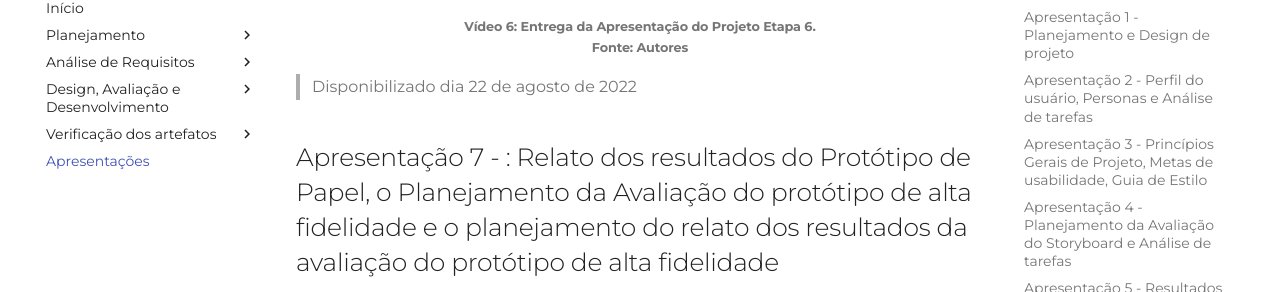
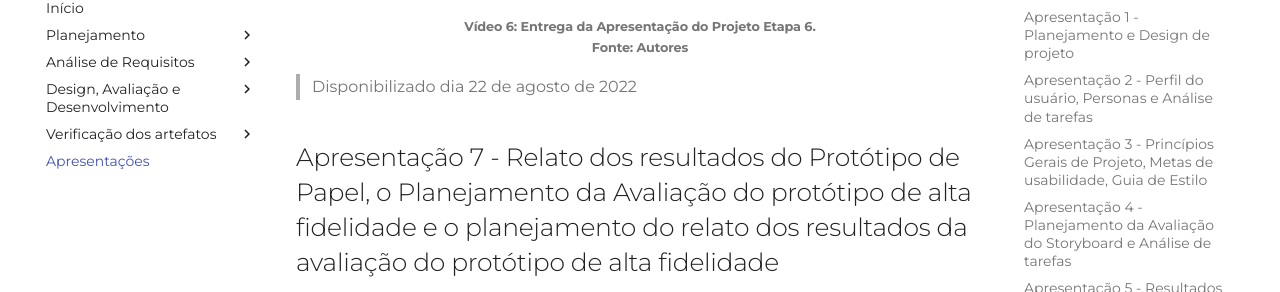
Before and after one commit to Mateusvff/2022.1-Faculdade-de-Arquitetura-e-Urbanismo, an MkDocs documentation site: the page built from docs/apresentacoes.md, in a window 1280 px wide and 900 px high, scrolled down 3826 px, cut to the strip 118-410 px from the top of the window. Built offline with MkDocs 1.6.1 and Material for MkDocs 9.7.7, drawn with Linux system fonts in a browser that asks for light colours; some web fonts are replaced; comment, search, counter and statistics services are not loaded; some of the changed text lies outside the part shown.

Commit message:
:pencil: Correção de erros de digitação

```diff
--- a/docs/apresentacoes.md
+++ b/docs/apresentacoes.md
@@ -65,7 +65,7 @@
 
 > Disponibilizado dia 22 de agosto de 2022
 
-## Apresentação 7 - : Relato dos resultados do Protótipo de Papel, o Planejamento da Avaliação do protótipo de alta fidelidade e o planejamento do relato dos resultados da avaliação do protótipo de alta fidelidade
+## Apresentação 7 - Relato dos resultados do Protótipo de Papel, o Planejamento da Avaliação do protótipo de alta fidelidade e o planejamento do relato dos resultados da avaliação do protótipo de alta fidelidade
 
 <iframe width="560" height="315" src="https://www.youtube.com/embed/ALwtbzdiLNM" title="YouTube video player" frameborder="0" allow="accelerometer; autoplay; clipboard-write; encrypted-media; gyroscope; picture-in-picture" allowfullscreen></iframe>
 
```
